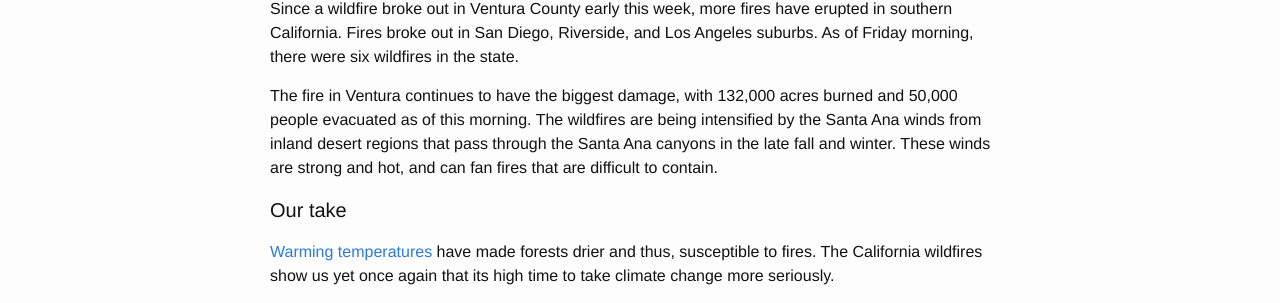
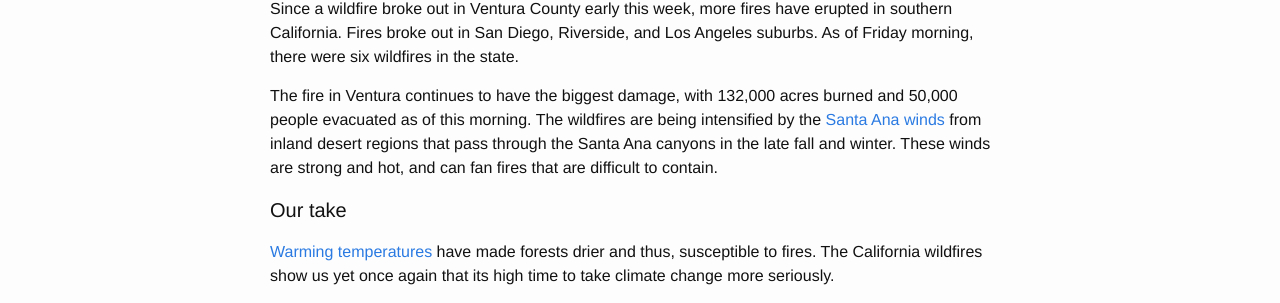
Before and after one commit to Sparkleleuk/Sustainability_Matters, a Jekyll site: the page built from _posts/2017-12-08-mayor-agreement.markdown, in a window 1280 px wide. Shown: the part 1062-1365 px from the top of the page. Built offline with Jekyll 4.4.1, drawn with Linux system fonts in a browser that asks for light colours; part of the change alters nothing that is shown.

```diff
--- a/_posts/2017-12-08-mayor-agreement.markdown
+++ b/_posts/2017-12-08-mayor-agreement.markdown
@@ -32,7 +32,7 @@ States and cities have significant influence over climate action as many environ
 
 Since a wildfire broke out in Ventura County early this week, more fires have erupted in southern California. Fires broke out in San Diego, Riverside, and Los Angeles suburbs. As of Friday morning, there were six wildfires in the state.
 
-The fire in Ventura continues to have the biggest damage, with 132,000 acres burned and 50,000 people evacuated as of this morning. The wildfires are being intensified by the Santa Ana winds from inland desert regions that pass through the Santa Ana canyons in the late fall and winter. These winds are strong and hot, and can fan fires that are difficult to contain.
+The fire in Ventura continues to have the biggest damage, with 132,000 acres burned and 50,000 people evacuated as of this morning. The wildfires are being intensified by the [Santa Ana winds](http://www.cnn.com/2017/12/06/weather/santa-ana-winds-explained/index.html) from inland desert regions that pass through the Santa Ana canyons in the late fall and winter. These winds are strong and hot, and can fan fires that are difficult to contain.
 
 #### Our take
 
```
